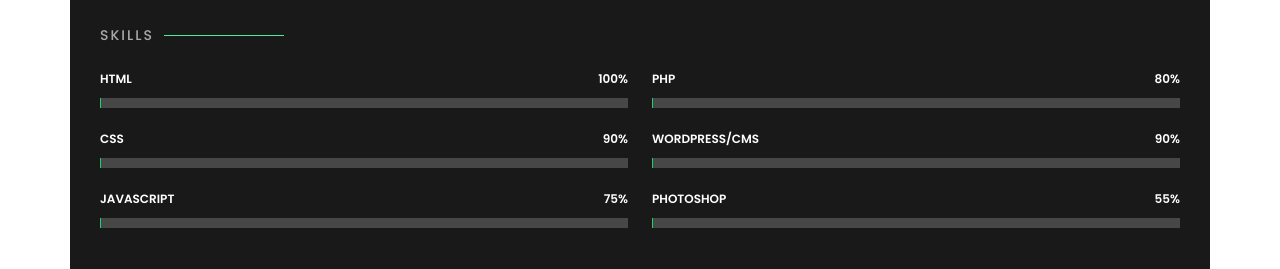
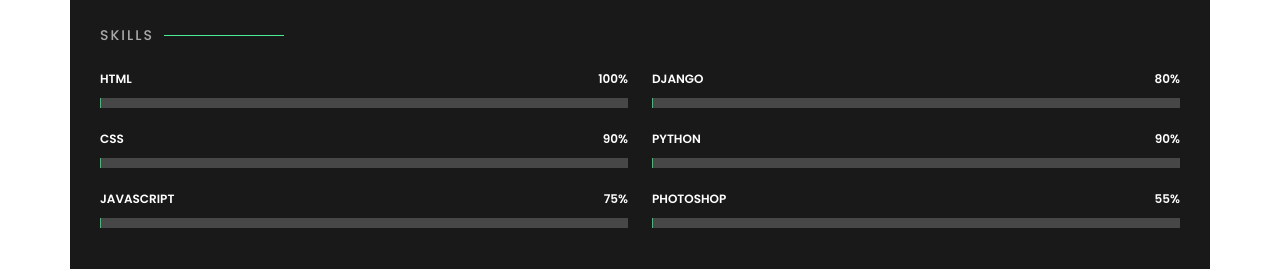
Before and after one commit to amcoolalphonce/django_for_beginners, a Django app: page / in a window 1280 px wide, after a click on "About". Shown: the part 891-1160 px from the top of the page. Run offline with Django 4.2, Linux system fonts and the light colour scheme; some libraries are stand-ins or nearby versions.

Commit message:
Update index.html

```diff
--- a/templates/index.html
+++ b/templates/index.html
@@ -197,14 +197,14 @@
         <div class="col-lg-6">
 
           <div class="progress">
-            <span class="skill">PHP <i class="val">80%</i></span>
+            <span class="skill">Django<i class="val">80%</i></span>
             <div class="progress-bar-wrap">
               <div class="progress-bar" role="progressbar" aria-valuenow="80" aria-valuemin="0" aria-valuemax="100"></div>
             </div>
           </div>
 
           <div class="progress">
-            <span class="skill">WordPress/CMS <i class="val">90%</i></span>
+            <span class="skill">Python <i class="val">90%</i></span>
             <div class="progress-bar-wrap">
               <div class="progress-bar" role="progressbar" aria-valuenow="90" aria-valuemin="0" aria-valuemax="100"></div>
             </div>
```
